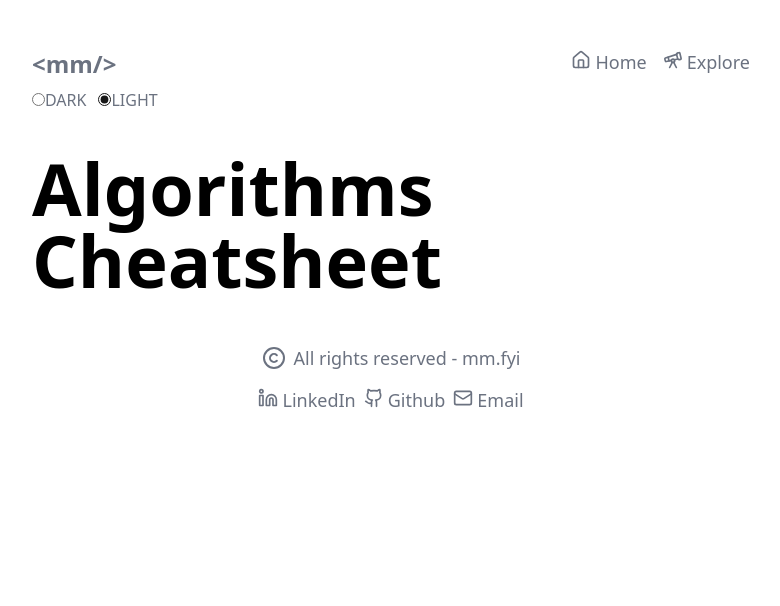
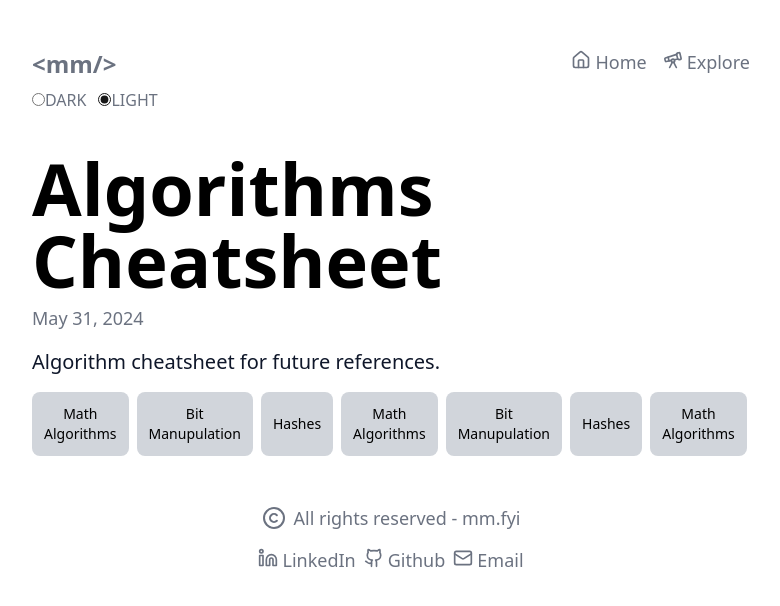
Before and after one commit to Mahib09/Blog_Site, a React (Vite) app: page /Cheatsheets/AlgorithmCheatsheet in a window 1280 px wide. Shown: the top 606 px of the page, without its empty margins (249-1029 px from the left). Built offline with nearby package versions, Linux system fonts and the light colour scheme; the HTML template or start-up script is replaced by a standard one.

Commit message:
algorithms scroll bar items madee

```diff
--- a/src/Pages/AllBlogs/Cheatsheets/Algorithms.jsx
+++ b/src/Pages/AllBlogs/Cheatsheets/Algorithms.jsx
@@ -1,7 +1,24 @@
+import TagButton from "../../../components/TagButton";
 export default function Algorithms() {
   return (
     <div className="container">
       <h1>Algorithms Cheatsheet</h1>
+      <p className="subtitle">May 31, 2024</p>
+      <p>Algorithm cheatsheet for future references.</p>
+      <div className="slider flex flex-row gap-2 overflow-x-auto ">
+        <TagButton name="Math Algorithms" />
+        <TagButton name="Bit Manupulation" />
+        <TagButton name="Hashes" />
+        <TagButton name="Math Algorithms" />
+        <TagButton name="Bit Manupulation" />
+        <TagButton name="Hashes" />
+        <TagButton name="Math Algorithms" />
+        <TagButton name="Bit Manupulation" />
+        <TagButton name="Hashes" />
+        <TagButton name="Math Algorithms" />
+        <TagButton name="Bit Manupulation" />
+        <TagButton name="Hashes" />
+      </div>
     </div>
   );
 }
```
